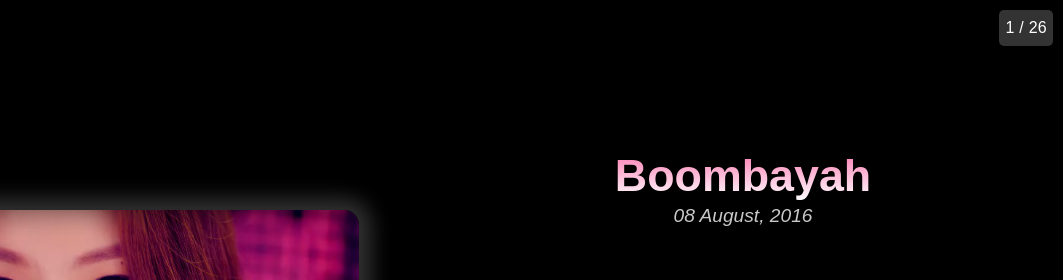
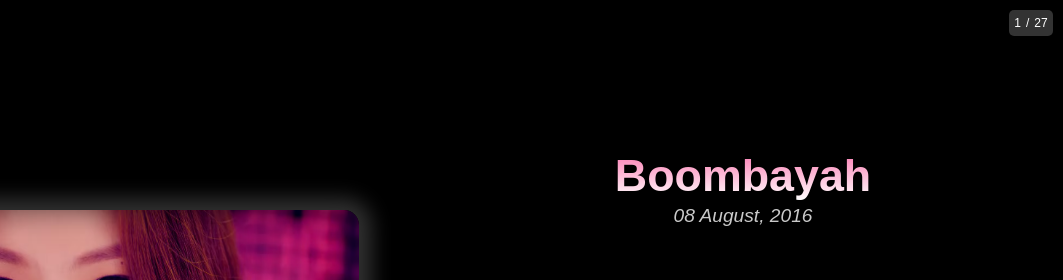
Before and after one commit to PratilipiAich/BP-Tracks, a plain HTML site: page index.html in a window 1280 px wide. Shown: the top 280 px of the page, 217-1280 px from the left. Drawn offline with Linux system fonts and the light colour scheme.

Commit message:
Added new track

```diff
--- a/script.js
+++ b/script.js
@@ -172,6 +172,13 @@ let All_song = [
 	singer: "Cardi B (02 October, 2020)"
   },
   {
+	name: "Ready For Love",
+	path: "http://docs.google.com/uc?export=open&id=10Zo4mP5TaphJvVFgub_TovgzpRRhhuL0",
+	img: "./assets/ready.jpg",
+	singer: "02 October, 2021"
+  },
+
+  {
 	name: "Gone",
 	path: "http://docs.google.com/uc?export=open&id=1-6DqkR01S4AnpTBD19W_fwE8nhPVHnvt",
 	img: "./assets/gone.jpg",
--- a/style.css
+++ b/style.css
@@ -218,8 +218,8 @@ input[type="range"]::-webkit-slider-thumb{
   position: absolute;
   top: 10px;
   right: 10px;
-  width: 30px;
-  height: 20px;
+  width: 20px;
+  height: 10px;
   display: flex;
   align-items: center;
   justify-content: center;
@@ -227,6 +227,7 @@ input[type="range"]::-webkit-slider-thumb{
   color: #fff;
   border-radius: 5px;
   background: rgba(255,255,255,0.2);
+  font-size: 12px;
 }
 .right .show_song_no p:nth-child(2){
 	margin: 0 5px;
```
Also changed, not shown: assets/ready.jpg (added).
